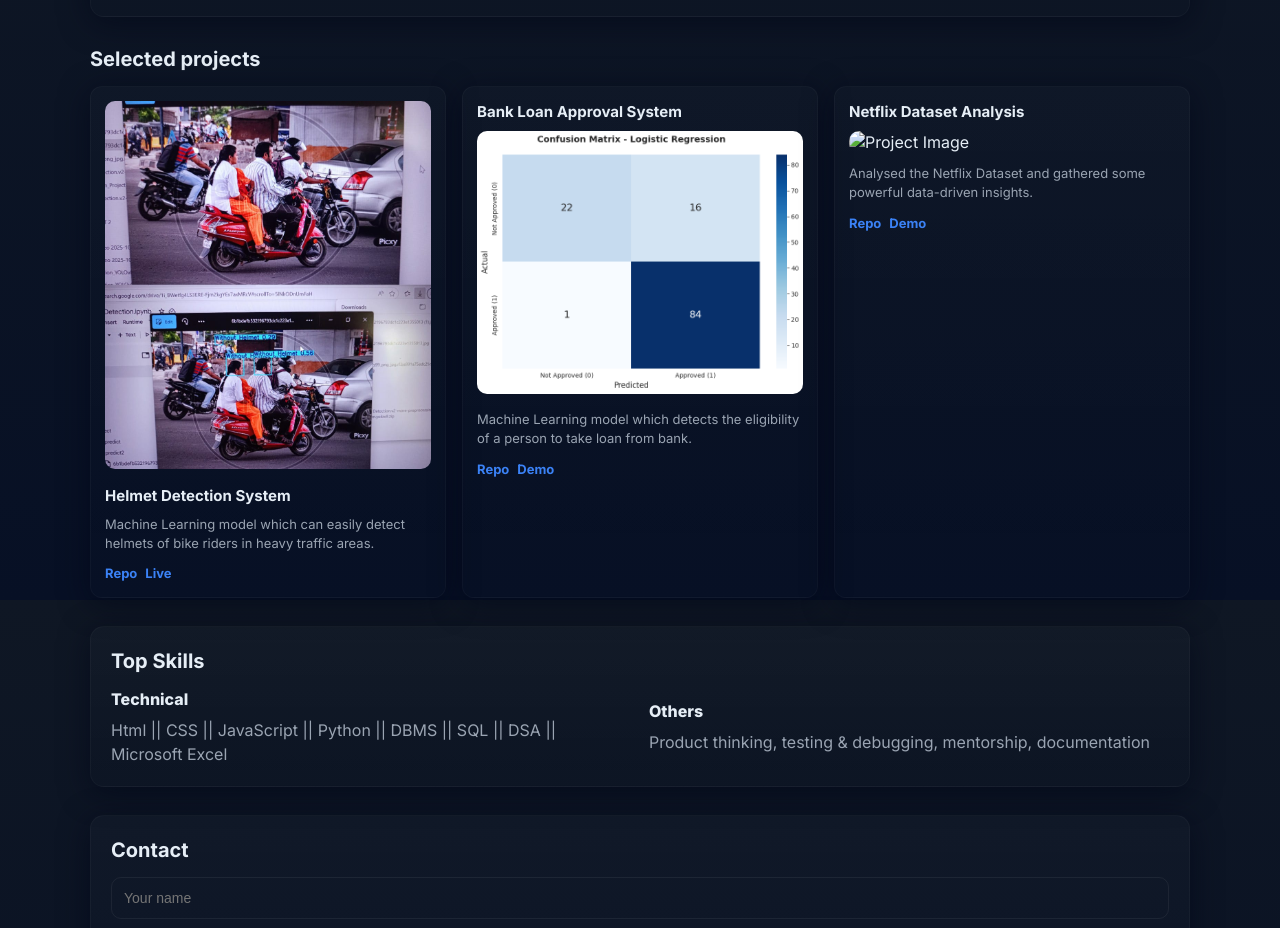
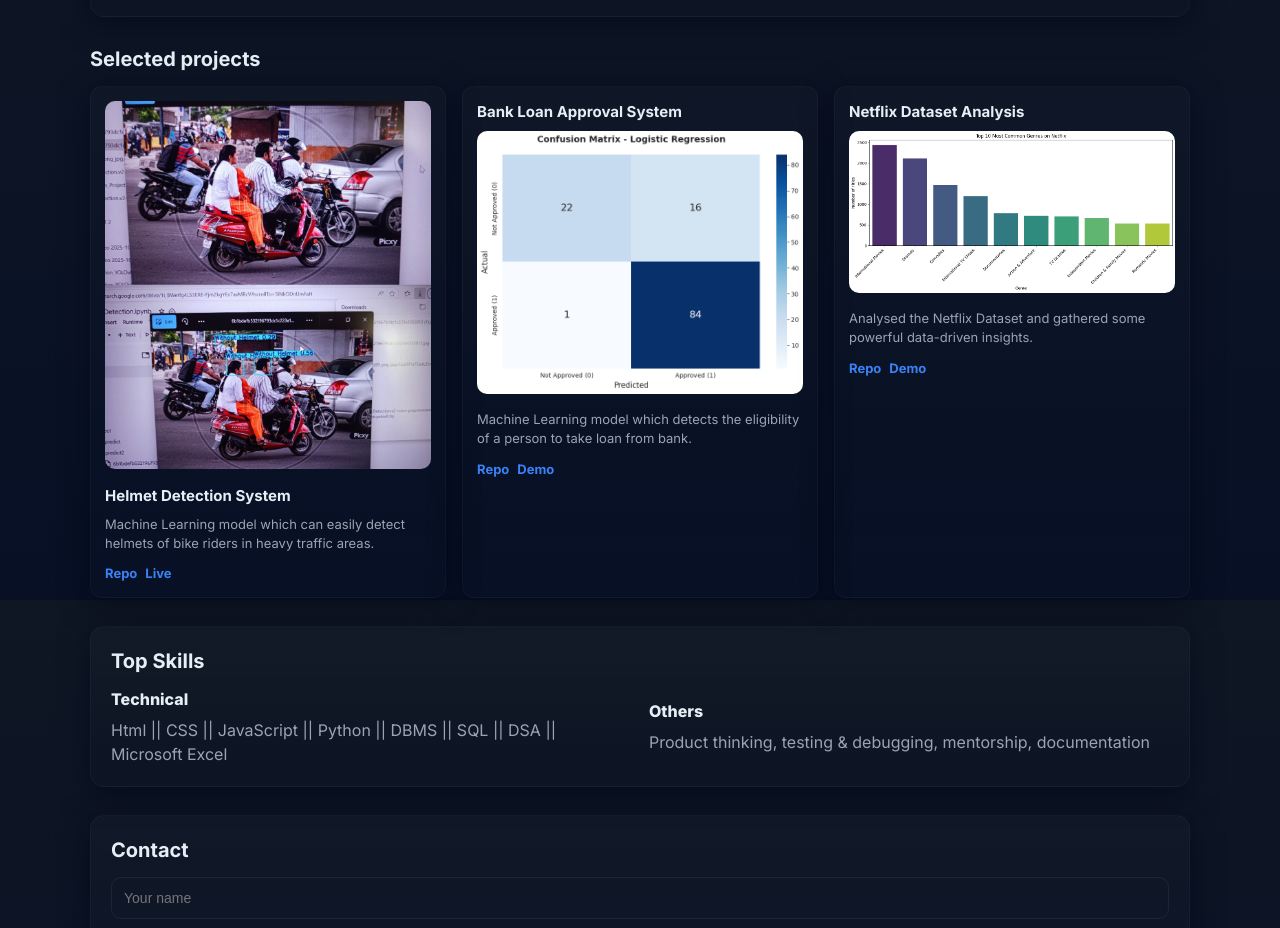
Before and after one commit to Deb124-source/Personal_Portfolio_Website, a plain HTML site: page index.html in a window 1280 px wide. Shown: the part 1000-1928 px from the top of the page. Drawn offline with Linux system fonts and the light colour scheme.

Commit message:
Update index.html

```diff
--- a/index.html
+++ b/index.html
@@ -272,7 +272,7 @@
 
           <article class="project card fade-up">
             <h3>Netflix Dataset Analysis</h3>
-            <img src="project3.jpg" alt="Project Image" style="width:100%;border-radius:10px;margin-bottom:10px;">
+            <img src="download (11).png" alt="Project Image" style="width:100%;border-radius:10px;margin-bottom:10px;">
             <p>Analysed the Netflix Dataset and gathered some powerful data-driven insights.</p>
             <div class="links">
               <a class="link" href="https://github.com/Deb124-source/VOIS_AICTE_Oct2025_MajorProject_DebdutNandy.git">Repo</a>
```
